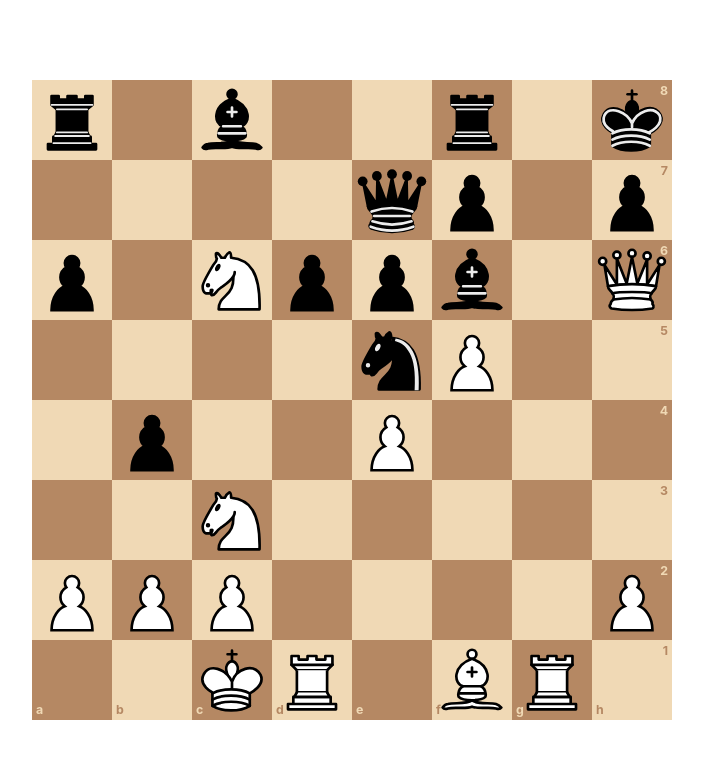
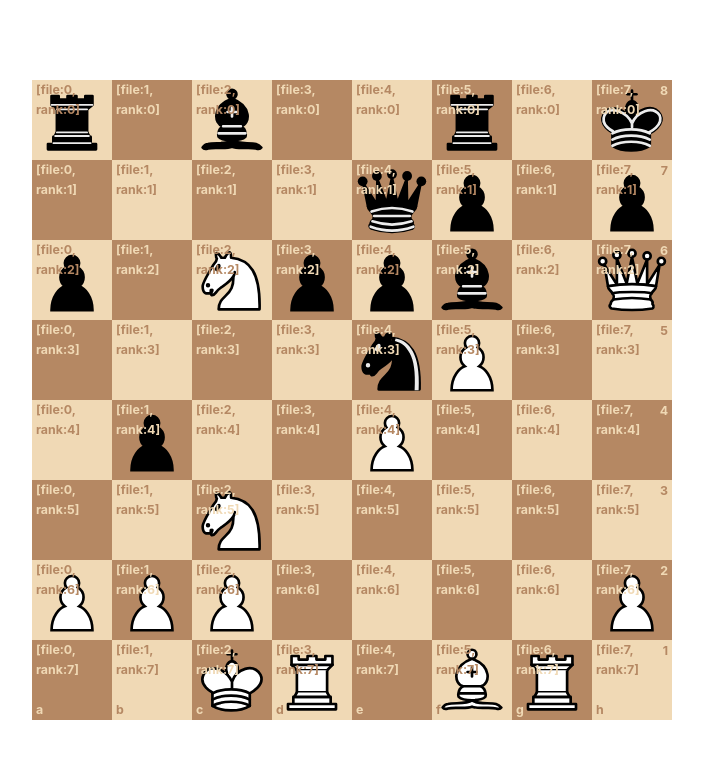
Before and after one commit to tobyjzstay/chess-react, a React (Create React App) app: page / in a window 1280 px wide. Shown: the top 758 px of the page, without its empty margins (288-991 px from the left). Built offline with nearby package versions, Linux system fonts and the light colour scheme.

Commit message:
Fix mixing ranks and files

```diff
--- a/src/Board.tsx
+++ b/src/Board.tsx
@@ -1,6 +1,6 @@
 import React from "react";
 import "./Board.css";
-import { PieceData, Type } from "./Piece";
+import { PieceData, Position, Type } from "./Piece";
 import Square, { SquareData } from "./Square";
 
 const startFen = "rnbqkbnr/pppppppp/8/8/8/8/PPPPPPPP/RNBQKBNR w KQkq - 0 1";
@@ -15,11 +15,11 @@ export enum Colour {
     Black = 2,
 }
 
-type BoardData = {
+export type BoardData = {
     squares: SquareData[][];
     turn: Colour;
     castling: string;
-    enPassant: string;
+    enPassant: Position | null;
     halfMove: number;
     fullMove: number;
 };
@@ -32,10 +32,10 @@ function Board() {
     return (
         <BoardContext.Provider value={boardData}>
             <div className="board">
-                {Array.from({ length: FILES }, (_, file) => (
-                    <div key={file} className="rank">
-                        {Array.from({ length: RANKS }, (_, rank) => (
-                            <Square key={rank} file={file} rank={rank} />
+                {Array.from({ length: RANKS }, (_, rank) => (
+                    <div key={rank} className="rank">
+                        {Array.from({ length: FILES }, (_, file) => (
+                            <Square key={file} file={file} rank={rank} />
                         ))}
                     </div>
                 ))}
@@ -59,20 +59,25 @@ function parseFen(fen: string): BoardData {
 }
 
 function parsePieceData(pieceData: string): SquareData[][] {
-    const files = pieceData.split("/");
-    const filePieces = files.map((rank) => rank.split(""));
-    const pieces = filePieces.map((rank) => rank.flatMap(parsePiece));
+    const ranks = pieceData.split("/");
+    const rankPieces = ranks.map((rank) => rank.split(""));
+    const pieces = rankPieces.map((piece) => piece.flatMap(parsePiece));
 
-    return pieces.map((filePieces, f) =>
-        filePieces.map(
-            (piece, r) =>
-                ({
-                    file: f,
-                    rank: r,
-                    piece,
-                } as SquareData)
-        )
-    );
+    const squares: SquareData[][] = [];
+
+    for (let rank = 0; rank < RANKS; rank++) {
+        const row: SquareData[] = [];
+        for (let file = 0; file < FILES; file++) {
+            row.push({
+                file,
+                rank,
+                piece: pieces[file][rank] || { type: Type.None, colour: Colour.None },
+            } as SquareData);
+        }
+        squares.push(row);
+    }
+
+    return squares;
 }
 
 function parsePiece(piece: string): PieceData[] {
@@ -127,8 +132,16 @@ function parseCastling(castling: string): string {
     return castling;
 }
 
-function parseEnPassant(enPassant: string): string {
-    return enPassant;
+function parseEnPassant(enPassant: string): Position | null {
+    if (enPassant === "-") return null;
+    const regex = /^[a-h][1-8]$/;
+    if (!regex.test(enPassant)) throw new Error("Invalid FEN");
+
+    const [file, rank] = enPassant.split("");
+    const fileIndex = file.charCodeAt(0) - "a".charCodeAt(0);
+    const rankIndex = RANKS - parseInt(rank);
+
+    return [fileIndex, rankIndex];
 }
 
 function parseHalfMove(halfMove: string): number {
--- a/src/Piece.tsx
+++ b/src/Piece.tsx
@@ -1,7 +1,7 @@
 import React from "react";
-import { BoardContext, Colour, FILES, RANKS } from "./Board";
+import { BoardContext, BoardData, Colour, FILES, RANKS } from "./Board";
 import "./Piece.css";
-import { SquareContext, SquareData } from "./Square";
+import { SquareContext } from "./Square";
 
 export type PieceData = {
     colour: Colour;
@@ -18,11 +18,13 @@ export enum Type {
     Pawn = 6,
 }
 
-export type Position = [number, number];
+export type Position = [number, number]; // [file, rank]
 
 function Piece() {
-    const { squares, turn } = React.useContext(BoardContext);
+    const boardData = React.useContext(BoardContext);
+    const { squares, turn } = boardData;
     const { file, rank } = React.useContext(SquareContext);
+
     const square = squares[file][rank];
     const piece = square.piece;
 
@@ -66,7 +68,7 @@ function Piece() {
         if (piece.colour !== turn) return;
         const isSelected = square.isSelected;
         square.setSelected(!isSelected);
-        const moves = legalMoves(squares, file, rank, false);
+        const moves = legalMoves(boardData, file, rank, false);
         moves.forEach(([file, rank]) => {
             squares[file][rank].setDestination(!isSelected);
         });
@@ -76,21 +78,22 @@ function Piece() {
     return <div className={className} onClick={handleClick}></div>;
 }
 
-function legalMoves(squares: SquareData[][], file: number, rank: number, pseudo: boolean) {
+function legalMoves(boardData: BoardData, file: number, rank: number, pseudo: boolean) {
+    const { squares } = boardData;
     const piece = squares[file][rank].piece;
     switch (piece.type) {
         case Type.King:
-            return kingMoves(squares, file, rank, pseudo);
+            return kingMoves(boardData, file, rank, pseudo);
         case Type.Queen:
-            return queenMoves(squares, file, rank, pseudo);
+            return queenMoves(boardData, file, rank, pseudo);
         case Type.Rook:
-            return rookMoves(squares, file, rank, pseudo);
+            return rookMoves(boardData, file, rank, pseudo);
         case Type.Bishop:
-            return bishopMoves(squares, file, rank, pseudo);
+            return bishopMoves(boardData, file, rank, pseudo);
         case Type.Knight:
-            return knightMoves(squares, file, rank, pseudo);
+            return knightMoves(boardData, file, rank, pseudo);
         case Type.Pawn:
-            return pawnMoves(squares, file, rank, pseudo);
+            return pawnMoves(boardData, file, rank, pseudo);
         default:
             break;
     }
@@ -98,7 +101,8 @@ function legalMoves(squares: SquareData[][], file: number, rank: number, pseudo:
     return [];
 }
 
-function kingMoves(squares: SquareData[][], file: number, rank: number, pseudo: boolean) {
+function kingMoves(boardData: BoardData, file: number, rank: number, pseudo: boolean) {
+    const { squares } = boardData;
     const piece = squares[file][rank].piece;
     const moves: Position[] = [];
 
@@ -107,7 +111,7 @@ function kingMoves(squares: SquareData[][], file: number, rank: number, pseudo:
         const newRank = rank + move[1];
         if (!(newFile < 0 || newFile >= FILES || newRank < 0 || newRank >= RANKS)) {
             if (squares[newFile][newRank].piece.colour === piece.colour) continue;
-            else if (!pseudo && isKingInCheck(squares, file, rank, piece, newFile, newRank)) continue;
+            else if (!pseudo && isKingInCheck(boardData, file, rank, piece, newFile, newRank)) continue;
             moves.push([newFile, newRank]);
         }
     }
@@ -116,24 +120,24 @@ function kingMoves(squares: SquareData[][], file: number, rank: number, pseudo:
 }
 
 function isKingInCheck(
-    squares: SquareData[][],
+    boardData: BoardData,
     file: number,
     rank: number,
     piece: PieceData,
     newFile: number,
     newRank: number
 ) {
-    // copy squares
+    const { squares } = boardData;
     const newSquares = squares.map((row) => row.map((square) => ({ ...square })));
 
     newSquares[file][rank].piece = { type: Type.None, colour: Colour.None };
     newSquares[newFile][newRank].piece = piece;
 
-    for (let f = 0; f < FILES; f++) {
-        for (let r = 0; r < RANKS; r++) {
+    for (let r = 0; r < RANKS; r++) {
+        for (let f = 0; f < FILES; f++) {
             const p = newSquares[f][r].piece;
             if (p.colour === piece.colour && p.type === Type.King) {
-                if (isSquareAttacked(newSquares, f, r, p.colour)) return true;
+                if (isSquareAttacked(boardData, f, r, p.colour)) return true;
             }
         }
     }
@@ -141,12 +145,13 @@ function isKingInCheck(
     return false;
 }
 
-export function isSquareAttacked(squares: SquareData[][], file: number, rank: number, colour: Colour) {
-    for (let f = 0; f < FILES; f++) {
-        for (let r = 0; r < RANKS; r++) {
+export function isSquareAttacked(boardData: BoardData, file: number, rank: number, colour: Colour) {
+    const { squares } = boardData;
+    for (let r = 0; r < RANKS; r++) {
+        for (let f = 0; f < FILES; f++) {
             const piece = squares[f][r].piece;
             if (piece.colour === colour) continue;
-            const moves = legalMoves(squares, f, r, true);
+            const moves = legalMoves(boardData, f, r, true);
             for (const move of moves) {
                 if (move[0] === file && move[1] === rank) return true;
             }
@@ -156,7 +161,8 @@ export function isSquareAttacked(squares: SquareData[][], file: number, rank: nu
     return false;
 }
 
-function queenMoves(squares: SquareData[][], file: number, rank: number, pseudo: boolean) {
+function queenMoves(boardData: BoardData, file: number, rank: number, pseudo: boolean) {
+    const { squares } = boardData;
     const piece = squares[file][rank].piece;
     const moves: Position[] = [];
 
@@ -165,7 +171,7 @@ function queenMoves(squares: SquareData[][], file: number, rank: number, pseudo:
         let newRank = rank + move[1];
         while (!(newFile < 0 || newFile >= FILES || newRank < 0 || newRank >= RANKS)) {
             if (squares[newFile][newRank].piece.colour === piece.colour) break;
-            else if (!pseudo && isKingInCheck(squares, file, rank, piece, newFile, newRank)) break;
+            else if (!pseudo && isKingInCheck(boardData, file, rank, piece, newFile, newRank)) break;
             moves.push([newFile, newRank]);
             if (squares[newFile][newRank].piece.colour !== Colour.None) break;
             newFile += move[0];
@@ -176,7 +182,8 @@ function queenMoves(squares: SquareData[][], file: number, rank: number, pseudo:
     return moves;
 }
 
-function rookMoves(squares: SquareData[][], file: number, rank: number, pseudo: boolean) {
+function rookMoves(boardData: BoardData, file: number, rank: number, pseudo: boolean) {
+    const { squares } = boardData;
     const piece = squares[file][rank].piece;
     const moves: Position[] = [];
 
@@ -185,7 +192,7 @@ function rookMoves(squares: SquareData[][], file: number, rank: number, pseudo:
         let newRank = rank + move[1];
         while (!(newFile < 0 || newFile >= FILES || newRank < 0 || newRank >= RANKS)) {
             if (squares[newFile][newRank].piece.colour === piece.colour) break;
-            else if (!pseudo && isKingInCheck(squares, file, rank, piece, newFile, newRank)) break;
+            else if (!pseudo && isKingInCheck(boardData, file, rank, piece, newFile, newRank)) break;
             moves.push([newFile, newRank]);
             if (squares[newFile][newRank].piece.colour !== Colour.None) break;
             newFile += move[0];
@@ -196,7 +203,8 @@ function rookMoves(squares: SquareData[][], file: number, rank: number, pseudo:
     return moves;
 }
 
-function bishopMoves(squares: SquareData[][], file: number, rank: number, pseudo: boolean) {
+function bishopMoves(boardData: BoardData, file: number, rank: number, pseudo: boolean) {
+    const { squares } = boardData;
     const piece = squares[file][rank].piece;
     const moves: Position[] = [];
 
@@ -205,7 +213,7 @@ function bishopMoves(squares: SquareData[][], file: number, rank: number, pseudo
         let newRank = rank + move[1];
         while (!(newFile < 0 || newFile >= FILES || newRank < 0 || newRank >= RANKS)) {
             if (squares[newFile][newRank].piece.colour === piece.colour) break;
-            else if (!pseudo && isKingInCheck(squares, file, rank, piece, newFile, newRank)) break;
+            else if (!pseudo && isKingInCheck(boardData, file, rank, piece, newFile, newRank)) break;
             moves.push([newFile, newRank]);
             if (squares[newFile][newRank].piece.colour !== Colour.None) break;
             newFile += move[0];
@@ -216,7 +224,8 @@ function bishopMoves(squares: SquareData[][], file: number, rank: number, pseudo
     return moves;
 }
 
-function knightMoves(squares: SquareData[][], file: number, rank: number, pseudo: boolean) {
+function knightMoves(boardData: BoardData, file: number, rank: number, pseudo: boolean) {
+    const { squares } = boardData;
     const piece = squares[file][rank].piece;
     const moves: Position[] = [];
 
@@ -225,14 +234,15 @@ function knightMoves(squares: SquareData[][], file: number, rank: number, pseudo
         const newRank = rank + move[1];
         if (newFile < 0 || newFile >= FILES || newRank < 0 || newRank >= RANKS) continue;
         else if (squares[newFile][newRank].piece.colour === piece.colour) continue;
-        else if (!pseudo && isKingInCheck(squares, file, rank, piece, newFile, newRank)) continue;
+        else if (!pseudo && isKingInCheck(boardData, file, rank, piece, newFile, newRank)) continue;
         moves.push([newFile, newRank]);
     }
 
     return moves;
 }
 
-function pawnMoves(squares: SquareData[][], file: number, rank: number, pseudo: boolean) {
+function pawnMoves(boardData: BoardData, file: number, rank: number, pseudo: boolean) {
+    const { squares, enPassant } = boardData;
     const piece = squares[file][rank].piece;
     const moves: Position[] = [];
 
@@ -264,7 +274,7 @@ function pawnMoves(squares: SquareData[][], file: number, rank: number, pseudo:
                 break;
             // start move
             case "1":
-                if (file !== 1 && file !== 6) continue;
+                if (rank !== 1 && rank !== 6) continue;
                 // if the first move is blocked, the second move is also blocked
                 else if (moves.length === 0) continue;
                 else if (squares[newFile][newRank].piece.colour !== Colour.None) continue;
@@ -274,15 +284,18 @@ function pawnMoves(squares: SquareData[][], file: number, rank: number, pseudo:
             case "3":
                 // eslint-disable-next-line no-case-declarations
                 const colour = squares[newFile][newRank].piece.colour;
-                if (colour === Colour.None) continue;
-                else if (colour === piece.colour) continue;
+                if (colour === piece.colour) continue;
+                if (colour === Colour.None) {
+                    if (enPassant === null) continue;
+                    else if (enPassant[0] !== newFile || enPassant[1] !== newRank) continue;
+                }
                 break;
             default:
                 break;
         }
 
         if (squares[newFile][newRank].piece.colour === piece.colour) continue;
-        else if (!pseudo && isKingInCheck(squares, file, rank, piece, newFile, newRank)) continue;
+        else if (!pseudo && isKingInCheck(boardData, file, rank, piece, newFile, newRank)) continue;
         moves.push([newFile, newRank]);
     }
 
@@ -290,10 +303,10 @@ function pawnMoves(squares: SquareData[][], file: number, rank: number, pseudo:
 }
 
 const PAWN_DIRECTIONS: Position[] = [
-    [1, 0],
-    [2, 0],
+    [0, 1],
+    [0, 2],
     [1, 1],
-    [1, -1],
+    [-1, 1],
 ];
 
 const KNIGHT_DIRECTIONS: Position[] = [
--- a/src/Square.tsx
+++ b/src/Square.tsx
@@ -19,7 +19,8 @@ export const SquareContext = React.createContext<{
 }>(Object.create(null));
 
 function Square({ file, rank }: { file: number; rank: number }) {
-    const { squares, turn } = React.useContext(BoardContext);
+    const boardData = React.useContext(BoardContext);
+    const { squares, turn } = boardData;
     const piece = squares[file][rank].piece;
 
     const [destination, setDestination] = React.useState(false);
@@ -31,8 +32,8 @@ function Square({ file, rank }: { file: number; rank: number }) {
     squares[file][rank].isSelected = selected;
     squares[file][rank].setSelected = (value: boolean) => {
         if (value)
-            for (let f = 0; f < FILES; f++) {
-                for (let r = 0; r < RANKS; r++) {
+            for (let r = 0; r < RANKS; r++) {
+                for (let f = 0; f < FILES; f++) {
                     if (f === file && r === rank) continue;
                     squares[f][r].setSelected(false);
                     squares[f][r].setDestination(false);
@@ -55,15 +56,15 @@ function Square({ file, rank }: { file: number; rank: number }) {
         if (piece.type !== Type.None) overlayClassName += " capture";
     }
 
-    if (turn === piece.colour && piece.type === Type.King && isSquareAttacked(squares, file, rank, piece.colour))
+    if (turn === piece.colour && piece.type === Type.King && isSquareAttacked(boardData, file, rank, piece.colour))
         overlayClassName += " check";
 
     function handleClick(event: React.MouseEvent<HTMLDivElement, MouseEvent>) {
         if (destination) return;
-        for (let f = 0; f < FILES; f++) {
-            for (let r = 0; r < RANKS; r++) {
-                squares[f][r].setSelected(false);
-                squares[f][r].setDestination(false);
+        for (let rank = 0; rank < RANKS; rank++) {
+            for (let file = 0; file < FILES; file++) {
+                squares[file][rank].setSelected(false);
+                squares[file][rank].setDestination(false);
             }
         }
         event.stopPropagation();
@@ -73,10 +74,11 @@ function Square({ file, rank }: { file: number; rank: number }) {
         <SquareContext.Provider value={{ file, rank }}>
             <div className={squareClassName} onClick={handleClick}>
                 <div className={overlayClassName}>
-                    {FILES - 1 === file && (
-                        <p className="coord file">{String.fromCharCode("a".charCodeAt(0) + rank)}</p>
+                    <p className="coord debug">{"[file:" + file + ", rank:" + rank + "]"}</p>
+                    {RANKS - 1 === rank && (
+                        <p className="coord file">{String.fromCharCode("a".charCodeAt(0) + file)}</p>
                     )}
-                    {RANKS - 1 === rank && <p className="coord rank">{FILES - file}</p>}
+                    {FILES - 1 === file && <p className="coord rank">{RANKS - rank}</p>}
                     <Piece />
                 </div>
             </div>
```
Also changed, not shown: .eslintrc.js.
